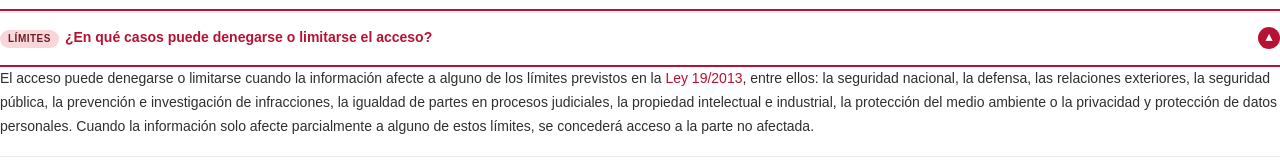
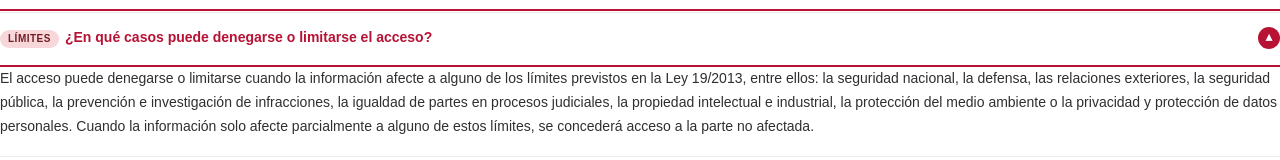
Before and after one commit to ucm-transparencia/preguntas-frecuentes, a plain HTML site: page index.html in a window 1280 px wide. Both pictures are taken after a click on the button 640 px from the left and 214 px from the top of the page. Shown: the part 176-336 px from the top of the page. Drawn offline with Linux system fonts and the light colour scheme.

Commit message:
Update index.html

```diff
--- a/index.html
+++ b/index.html
@@ -160,7 +160,7 @@
       <span class="faq-icono" aria-hidden="true">▼</span>
     </button>
     <div class="faq-respuesta" id="faq4" role="region" aria-labelledby="faq4-btn">
-      El acceso puede denegarse o limitarse cuando la información afecte a alguno de los límites previstos en la <a href="https://www.boe.es/buscar/doc.php?id=BOE-A-2013-12887" target="_blank" rel="noopener">Ley 19/2013</a>, entre ellos: la seguridad nacional, la defensa, las relaciones exteriores, la seguridad pública, la prevención e investigación de infracciones, la igualdad de partes en procesos judiciales, la propiedad intelectual e industrial, la protección del medio ambiente o la privacidad y protección de datos personales. Cuando la información solo afecte parcialmente a alguno de estos límites, se concederá acceso a la parte no afectada.
+      El acceso puede denegarse o limitarse cuando la información afecte a alguno de los límites previstos en la <a style="color: #2f2f2f; text-decoration: none; word-wrap: break-word;" href="https://www.boe.es/buscar/doc.php?id=BOE-A-2013-12887" target="_blank" rel="noopener">Ley 19/2013</a>, entre ellos: la seguridad nacional, la defensa, las relaciones exteriores, la seguridad pública, la prevención e investigación de infracciones, la igualdad de partes en procesos judiciales, la propiedad intelectual e industrial, la protección del medio ambiente o la privacidad y protección de datos personales. Cuando la información solo afecte parcialmente a alguno de estos límites, se concederá acceso a la parte no afectada.
     </div>
   </div>
 
```
